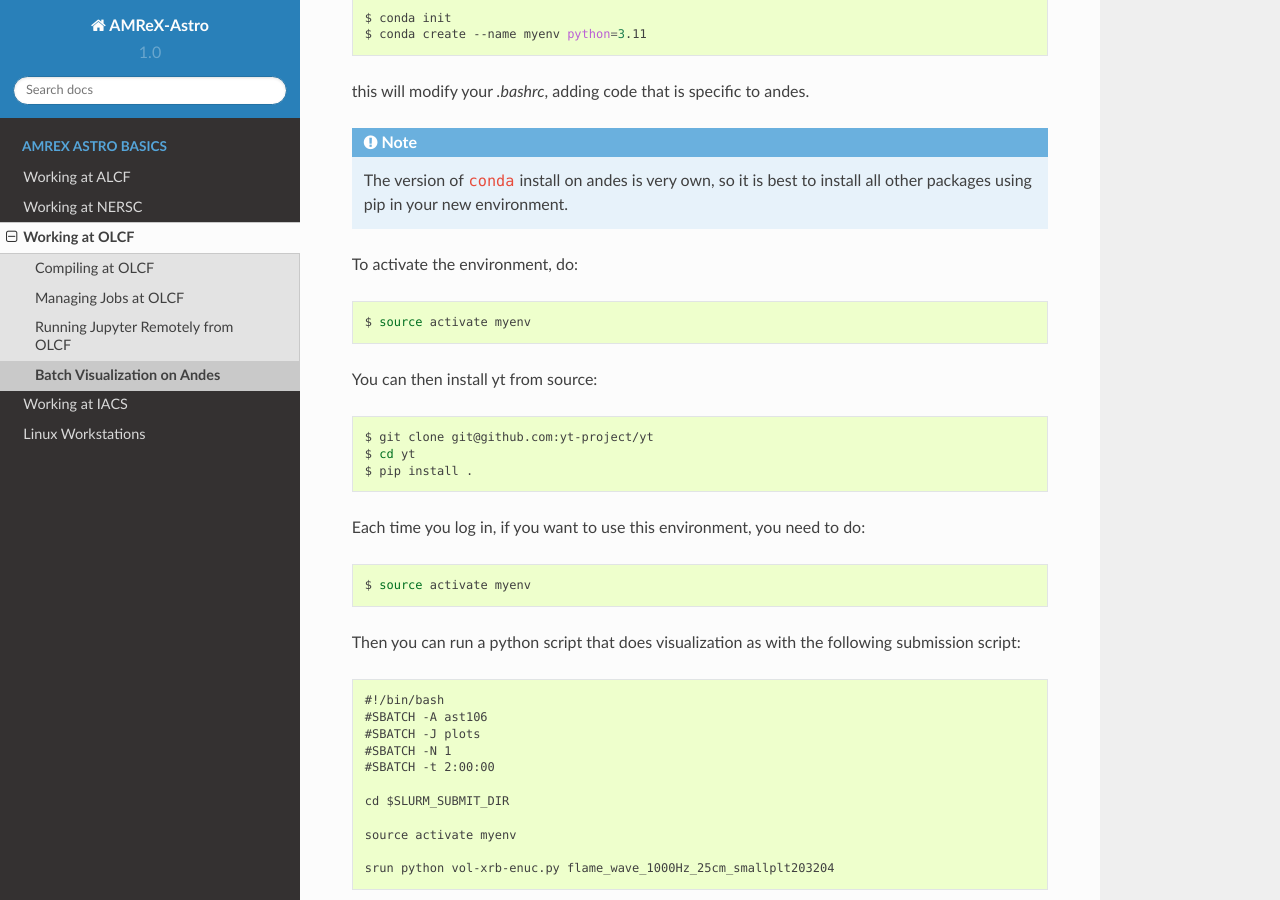
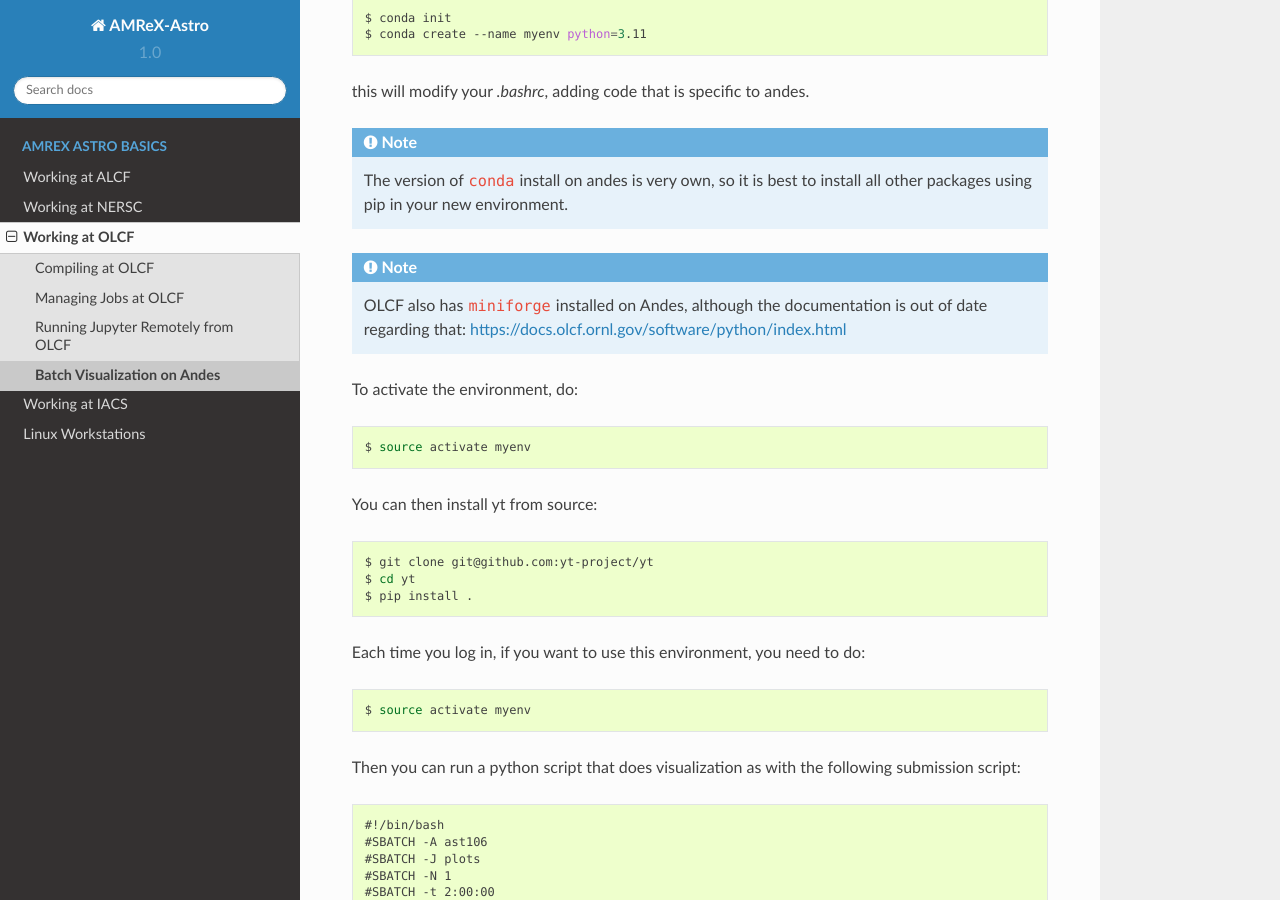
Before and after one commit to AMReX-Astro/workflow, a Sphinx documentation site: the page built from sphinx_docs/source/olcf-andes.rst, in a window 1280 px wide and 900 px high, scrolled down 398 px. Built offline with Sphinx 7.4.7 and the Read the Docs theme 2.0.0, drawn with Linux system fonts in a browser that asks for light colours.

Commit message:
add miniforge

```diff
--- a/sphinx_docs/source/olcf-andes.rst
+++ b/sphinx_docs/source/olcf-andes.rst
@@ -23,6 +23,11 @@ this will modify your `.bashrc`, adding code that is specific to andes.
 
    The version of ``conda`` install on andes is very own, so it is best
    to install all other packages using pip in your new environment.
+
+.. note::
+
+   OLCF also has ``miniforge`` installed on Andes, although the documentation
+   is out of date regarding that: https://docs.olcf.ornl.gov/software/python/index.html
 
 To activate the environment, do:
 
```
